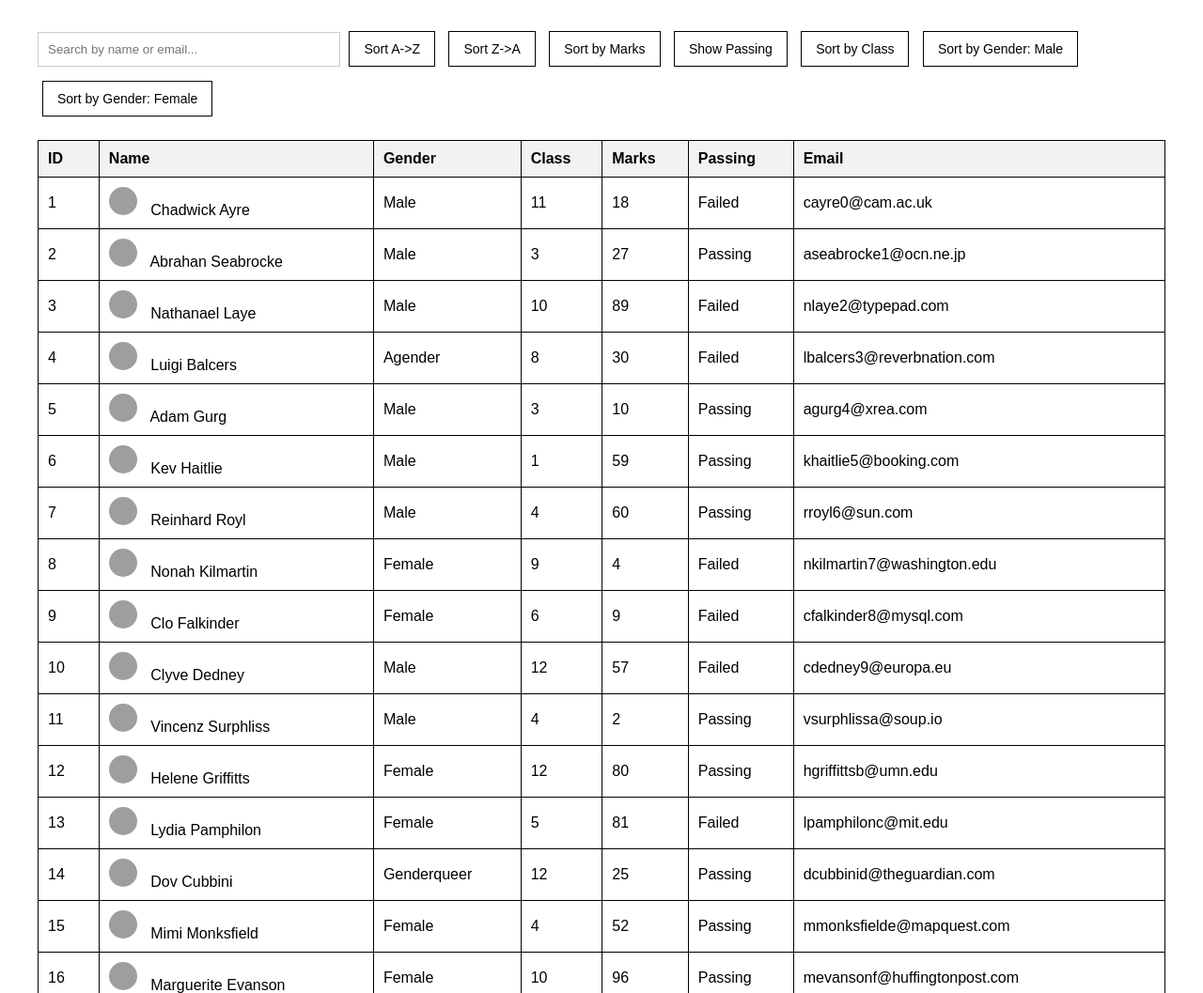
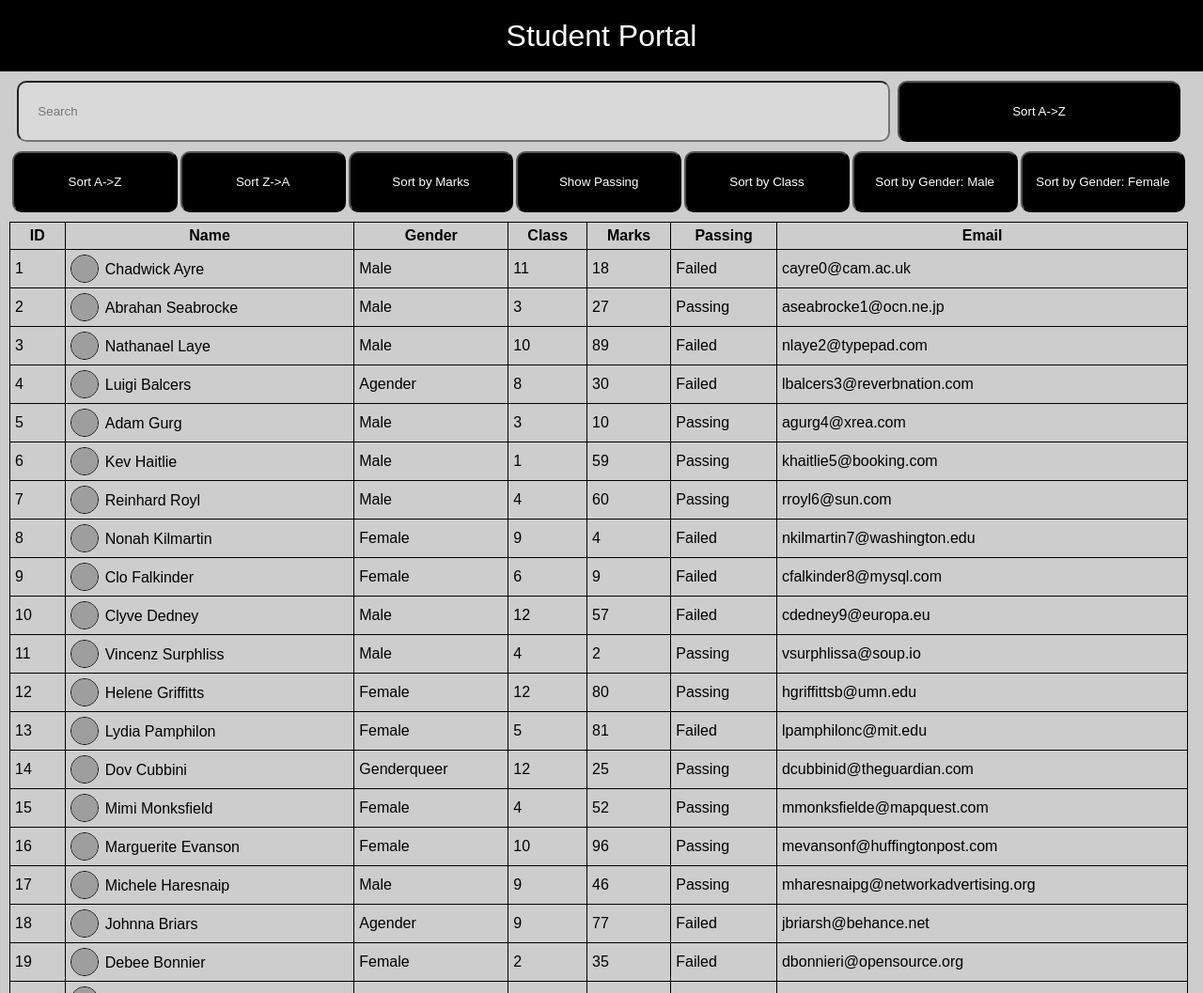
Before and after one commit to Bharath-S-J/Student_Management_System_Accio, a plain HTML site: page index.html in a window 1280 px wide. Shown: the top 1057 px of the page at 94% size. Drawn offline with Linux system fonts and the light colour scheme; grey boxes are pictures that could not be loaded.

Commit message:
Add files via upload

```diff
--- a/index.html
+++ b/index.html
@@ -7,17 +7,25 @@
   <link rel="stylesheet" href="style.css">
 </head>
 <body>
+  <div class="header">
+    <h1>Student Portal</h1>
+  </div>
   <div id="app">
-    <input type="text" id="searchBar" placeholder="Search by name or email..." oninput="handleSearch()">
-    <button onclick="sortAZ()">Sort A->Z</button>
+    <div class="search">
+      <input type="text" id="searchBar" placeholder="Search" >
+      <button onclick="handleSearch()">Sort A->Z</button>
+    </div>
+    <div class="sort">
+      <button onclick="sortAZ()">Sort A->Z</button>
     <button onclick="sortZA()">Sort Z->A</button>
     <button onclick="sortByMarks()">Sort by Marks</button>
     <button onclick="showPassing()">Show Passing</button>
     <button onclick="sortByClass()">Sort by Class</button>
     <button onclick="sortByGender('Male')">Sort by Gender: Male</button>
     <button onclick="sortByGender('Female')">Sort by Gender: Female</button>
-
-    <table id="studentTable">
+    </div>
+    <div>
+      <table id="studentTable">
       <thead>
         <tr>
           <th>ID</th>
@@ -33,6 +41,8 @@
         <!-- Data will be populated here -->
       </tbody>
     </table>
+    </div>
+
   </div>
 
   <script src="script.js"></script>
--- a/script.js
+++ b/script.js
@@ -22,7 +22,7 @@ function renderTable(data) {
     idCell.textContent = student.id;
 
     const nameCell = document.createElement('td');
-    nameCell.innerHTML = `<img src="${student.img_src}" alt="${student.first_name} ${student.last_name}" width="30" height="30"> ${student.first_name} ${student.last_name}`;
+    nameCell.innerHTML = `<div style="display:flex;"><img src="${student.img_src}" alt="${student.first_name} ${student.last_name}" width="30" height="30"> <p> ${student.first_name} ${student.last_name}</p></div>`;
 
     const genderCell = document.createElement('td');
     genderCell.textContent = student.gender;
--- a/style.css
+++ b/style.css
@@ -1,55 +1,76 @@
-body {
+* {
   font-family: Arial, sans-serif;
-  padding: 20px;
-  background-color: #fff; /* White background */
-  color: #000; /* Black text */
+  padding: 0px;
+  margin:0px;
+  box-sizing: border-box;
+  background-color: #CDCDCD;
+
 }
 
-#app {
-  max-width: 1200px;
-  margin: 0 auto;
+.header{
+   background-color: black;
+  display: flex;
+  justify-content: center;
+  align-items: center;
+  height: 76px;
+  margin: 0;
+}
+h1{
+  background-color: black;
+  width: 100%;
+  text-align: center;
+  color: white;
+  font-style: normal;
+  font-weight: 200;
 }
 
-input[type="text"] {
-  width: 300px;
-  padding: 10px;
-  margin-bottom: 10px;
-  border: 1px solid #ccc; /* Light border */
-  background-color: #fff;
-  color: #000;
+.search, .sort{
+  display: flex;
+  width: 98%;
+  margin: 10px;
+  justify-content: space-evenly;
 }
 
-button {
-  padding: 10px 15px;
-  margin: 5px;
-  cursor: pointer;
-  border: 1px solid #000; /* Black border */
-  background-color: #fff;
-  color: #000;
-  font-size: 14px;
+input, button{
+  height: 65px;
+  border-radius: 10px;
 }
 
-button:hover {
-  background-color: #f2f2f2; /* Slight grey on hover */
+button{
+  color: white;
+  background-color: black;
 }
 
-table {
-  width: 100%;
-  border-collapse: collapse;
-  margin-top: 20px;
+#searchBar{
+    background-color: #D9D9D9;
+  width:74%;
+  padding-left: 20px;
+}
+.search>button{
+  width: 24%;
 }
 
-th, td {
-  padding: 10px;
-  text-align: left;
-  border: 1px solid #000; /* Black border */
+.sort >button{
+  width: 14%;
+}
+table{
+  background-color: #D9D9D9;
+  width: 98%;
+   border-collapse: collapse;
+   margin: 10px;
+}
+table, th, td {
+  border: 1px solid black;
+  padding-left: 10px;
+  padding: 5px;
+}
+img{
+
+  border-radius: 50%;
+  border: 1px solid black;
 }
 
-th {
-  background-color: #f2f2f2; /* Light grey background for header */
+p{
+  padding-top: 7px;
+  padding-left: 7px;
 }
-
-td img {
-  border-radius: 50%; /* Circular images */
-  margin-right: 10px;
-}
```
